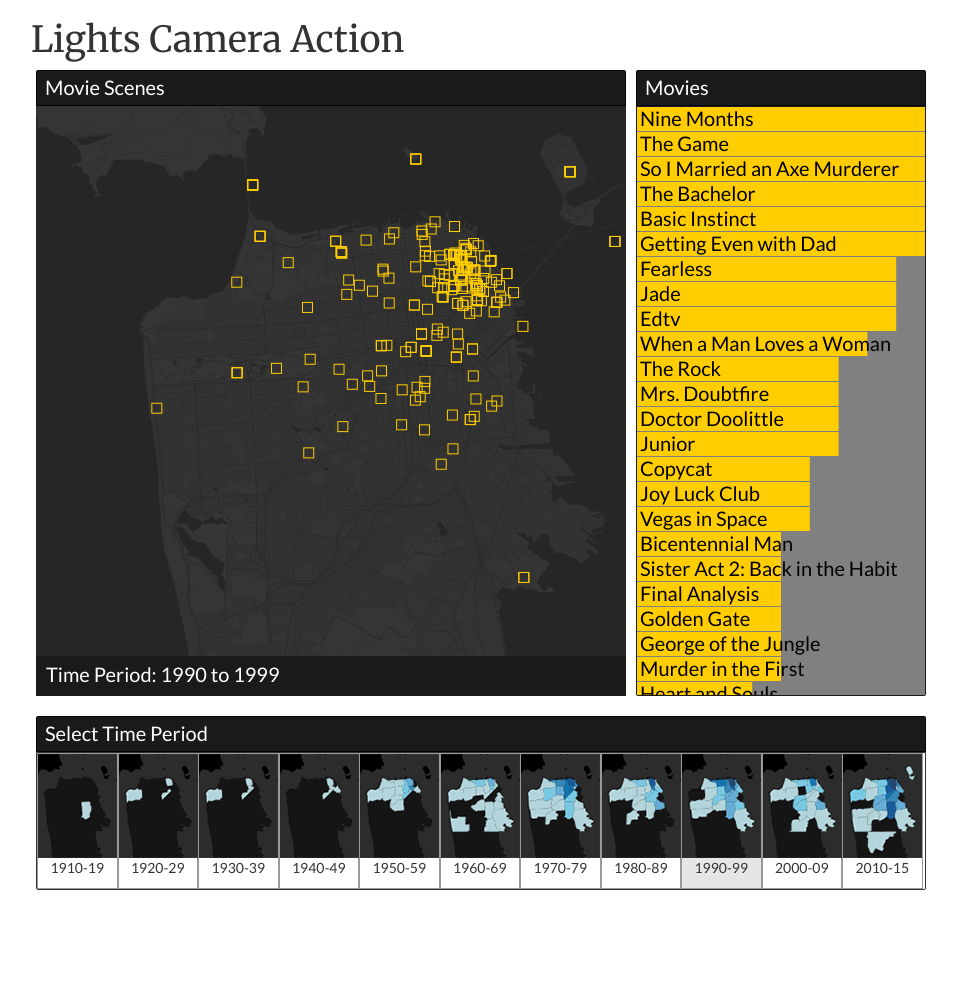
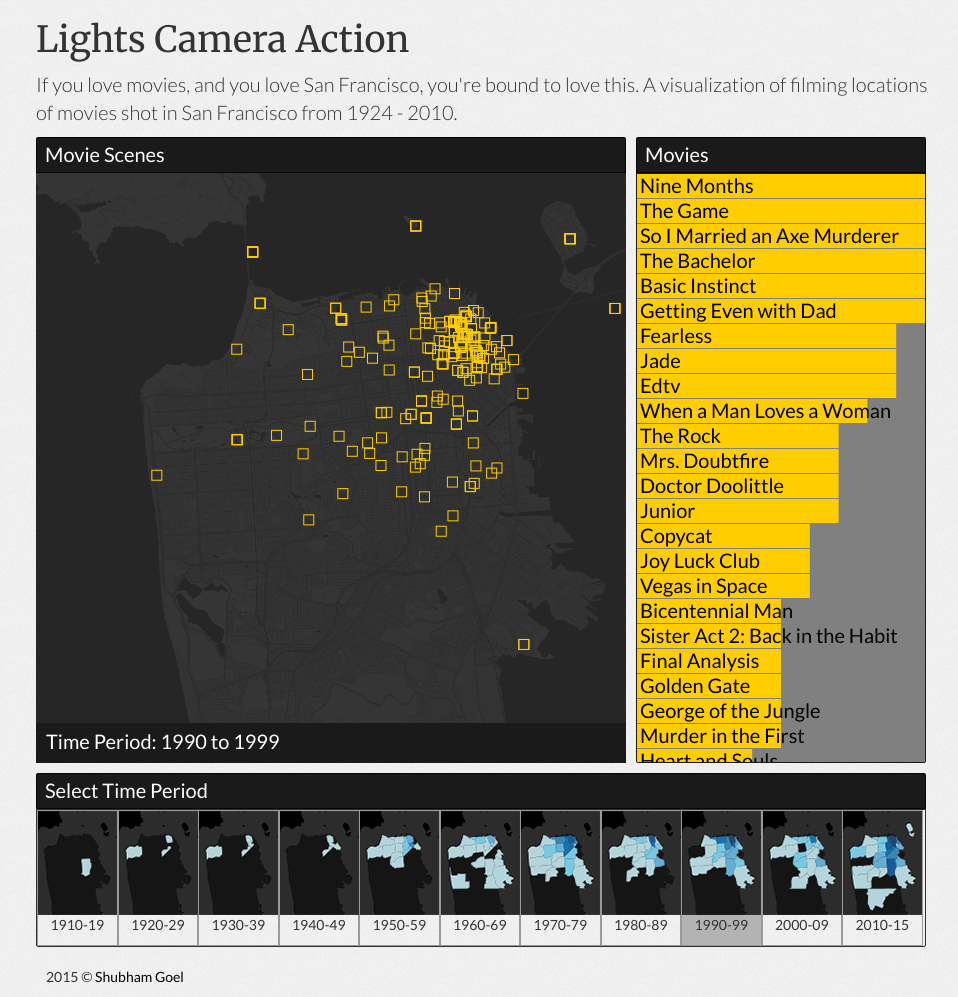
Before and after one commit to shubhgo/lights-camera-action, a plain HTML site: page index.html in a window 1280 px wide. Shown: the whole page, without its empty margins (159-1117 px from the left). Before the commit the page ends 890 px from the top, so only its background shows below. Drawn offline with Linux system fonts and the light colour scheme.

Commit message:
cosmetic changes modal view layout updated

```diff
--- a/css/main.less
+++ b/css/main.less
@@ -21,7 +21,10 @@
 html {
     overflow-y: scroll;
 }
-
+body{
+  background-image: url('../images/ticks.png');
+  // background-color: @bodybackground;
+}
 .container-non-responsive {
     margin-left: auto;
     margin-right: auto;
@@ -117,7 +120,17 @@
     border-left: 15px solid transparent;
     float: left;
 }
-
+.lca-poster-img {
+    width: 270px;
+}
+.lca-page-title {
+    padding-left: 5px;
+}
+.lca-page-subtitle {
+    padding-left: 5px;
+    font-size: 20px;
+    font-weight: 300;
+}
 .lca-title {
     border: 1px solid rgba(0, 0, 0, 0.8);
     border-top-left-radius: 2px;
@@ -147,6 +160,9 @@
     border-bottom-right-radius: 2px;
 }
 
+.lca-timeperiod-header{
+    margin-top: 10px;
+}
 .lca-col-timeperiod {
     float: left;
     width: 80.5px;
@@ -163,12 +179,12 @@
 }
 
 .lca-col-timeperiod:hover, .lca-col-timeperiod:focus, .lca-col-timeperiod:active {
-    background-color: darken(@lcaWhite, 10%);
+    background-color: darken(@lcaWhite, 30%);
 
 }
 
 .lca-col-timeperiod-sel {
-    background-color: darken(@lcaWhite, 10%);
+    background-color: darken(@lcaWhite, 30%);
 }
 
 .lca-timeperiod-btn {
@@ -229,7 +245,9 @@
 #img2010 {
     background: url(../images/timeZoneMaps.png) -811px 0;
 }
-
+.sg-footer-a{
+    color: @lcaBlack;
+}
 svg {
     display: block;
     width: 100%;
--- a/index.html
+++ b/index.html
@@ -28,7 +28,6 @@
     <script src="js/lib/angular.js"></script>
     <!-- // <script src="js/lib/spin.min.js"</script> -->
     <script type="text/javascript" src="http://fgnass.github.io/spin.js/spin.min.js"></script>
-
     <script src="js/lib/angular-spinner.min.js"></script>
     <script src="js/lib/angular-loading-spinner.js"></script>
     <script src="js/modules/moviemodal.js"></script>
@@ -37,7 +36,9 @@
 <body>
     <div class="container container-non-responsive">
         <div class="row">
-            <h1>Lights Camera Action</h1>
+            <h1 class="lca-page-title">Lights Camera Action</h1>
+            <p class="lca-page-subtitle">If you love movies, and you love San Francisco, you're bound to love this. A visualization of filming locations of movies shot in San Francisco from 1924 - 2010.
+            </p>
         </div>
         <div class="row">
             <!-- spot map -->
@@ -57,8 +58,7 @@
                 </div>
             </div>
         </div>
-        <br>
-        <div class="row">
+        <div class="row lca-timeperiod-header">
             <div class="col-sm-12 lca-reduced-padding">
                 <div class="lca-title">
                     <p>Select Time Period</p>
@@ -112,6 +112,12 @@
                 <p class="lca-timeperiod-p">2010-15</p>
             </div>
         </div>
+        <br>
+        <div class='row lca-footer'>
+            <div class='col-sm-12'>
+                <p> 2015 © <a class='sg-footer-a' href='http://shubhamgoel.me'>Shubham Goel</a></p>
+            </div>
+        </div>
     </div>
     <script src="js/modules/movieTable.js"></script>
     <script src="js/modules/shotmap.js"></script>
@@ -125,11 +131,15 @@
                 </div>
                 <div class="modal-body">
                     <span us-spinner="{radius:30, width:8, length: 16}"></span>
-
+                    <div class='row'>
+                        <div class='col-xs-6'><img class='lca-poster-img' src="{{movie.Poster}}"></div>
+                        <div class='col-xs-6'>
                             <p>Year: {{movie.Year}}</p>
                             <p>Rating: {{movie.imdbRating}}</p>
                             <p>Release: {{movie.Released}}</p>
-                    <img src="{{movie.Poster}}">
+                            <p>Polot: {{movie.Plot}}</p>
+                        </div>
+                    </div>
                 </div>
             </div>
         </div>
```
Also changed, not shown: css/main.css, images/ticks.png (added). Lines whose indentation alone changed are shown as unchanged.
